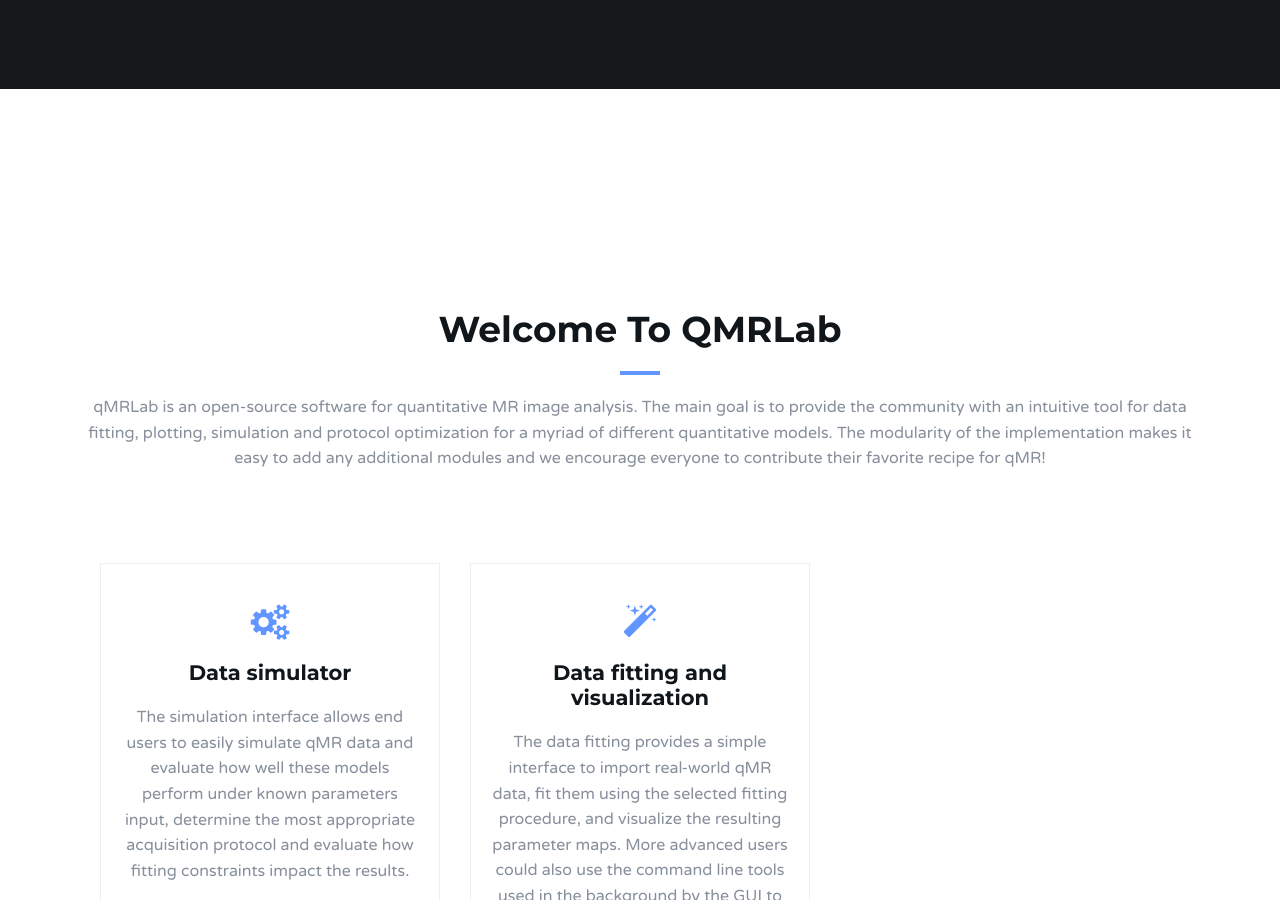
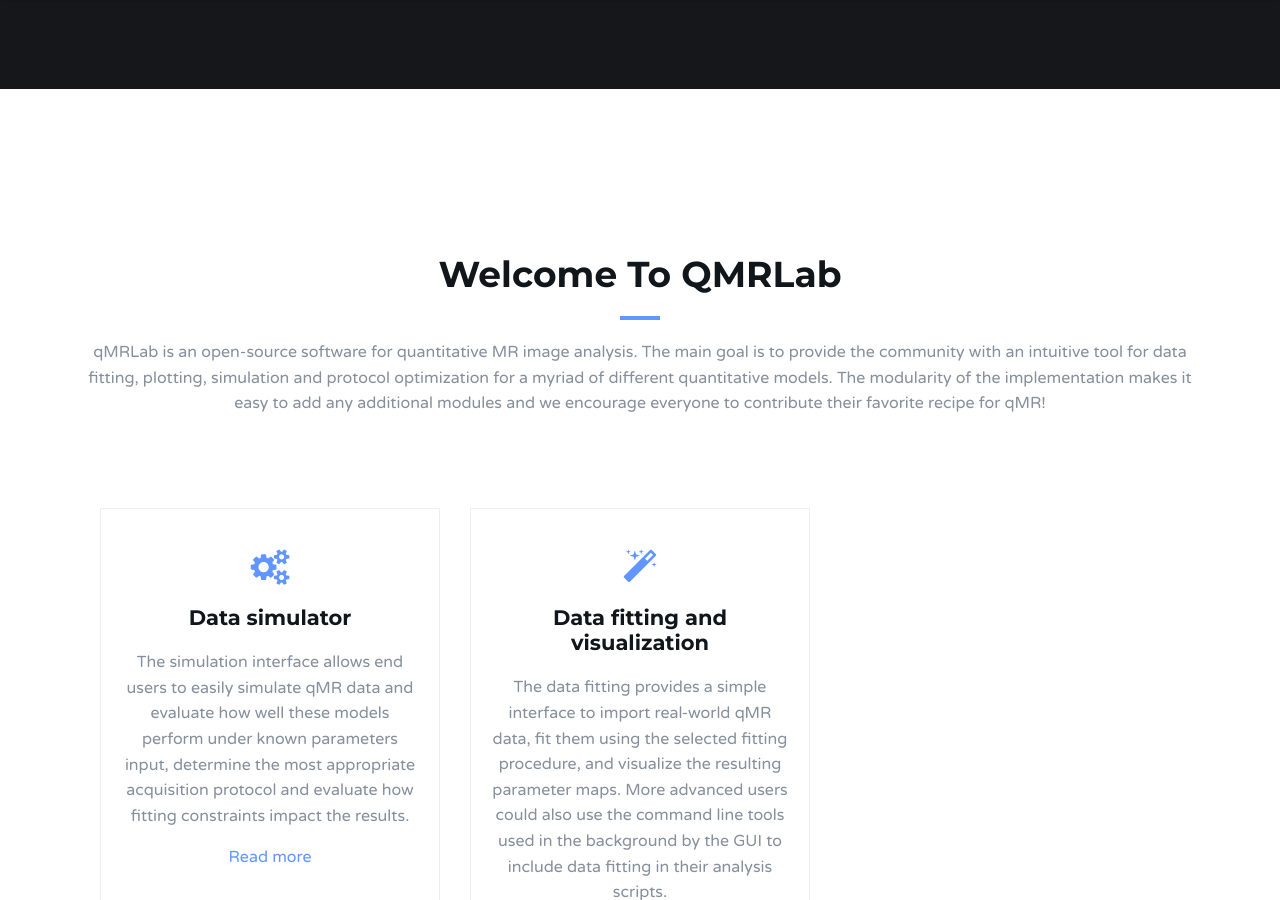
Before and after one commit to TommyBoshkovski/qmrlab-site, a Jekyll site: the page built from index.html, in a window 1280 px wide and 900 px high, scrolled down 811 px. Built offline with Jekyll 4.4.1, drawn with Linux system fonts in a browser that asks for light colours; nearby versions of some CDN libraries; the list of posts is cut into pages by our own code; comment, search, counter and statistics services are not loaded; some of the changed text lies outside the part shown.

Commit message:
initial commit

```diff
--- a/_layouts/frontpage.html
+++ b/_layouts/frontpage.html
@@ -58,7 +58,7 @@
 
 <!-- Begin Menu Navigation
 ================================================== -->
-<nav class="navbar navbar-expand-lg navbar-light bg-white navbar-fixed-top mediumnavigation nav-down">
+<nav class="navbar navbar-expand-lg navbar-toggleable-md navbar-light bg-white fixed-top mediumnavigation">
 
     <div class="container pr-0">
 
```
